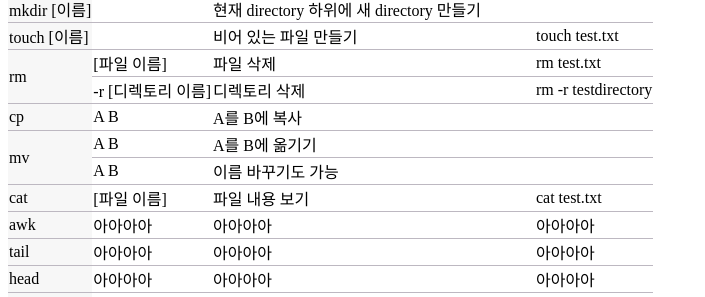
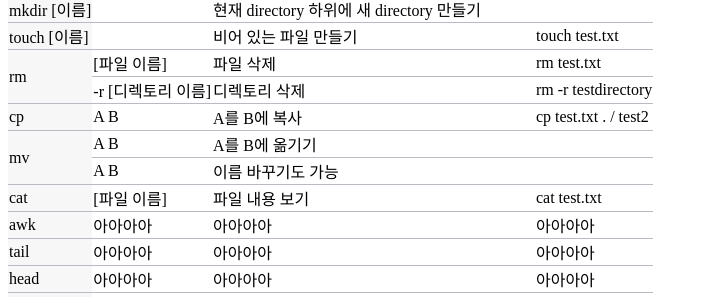
Before and after one commit to finddme/finddme.github.io, a Jekyll site: the page built from _posts/2022-01-12-Linux.md, in a window 1280 px wide. Shown: the part 217-514 px from the top of the page, without its empty margins (0-705 px from the left). Built offline with Jekyll 4.4.1, drawn with Linux system fonts in a browser that asks for light colours.

Commit message:
Update 2022-01-12-Linux.md

```diff
--- a/_posts/2022-01-12-Linux.md
+++ b/_posts/2022-01-12-Linux.md
@@ -54,7 +54,7 @@ tag: Linux
        <tr><td class="line3" rowspan="1">touch [이름]</td><td class="line"> </td><td class="line">비어 있는 파일 만들기</td><td class="line">touch test.txt</td></tr>
        <tr><td class="line3" rowspan="2">rm</td><td class="line">[파일 이름]</td><td class="line">파일 삭제</td><td class="line">rm test.txt</td></tr>
        <tr><td class="line">-r [디렉토리 이름]</td><td class="line">디렉토리 삭제</td><td class="line">rm -r testdirectory</td></tr>
-       <tr><td class="line3" rowspan="1">cp</td><td class="line">A B</td><td class="line">A를 B에 복사</td><td class="line"> </td></tr>
+       <tr><td class="line3" rowspan="1">cp</td><td class="line">A B</td><td class="line">A를 B에 복사</td><td class="line">cp test.txt . &#47; test2 </td></tr>
        <tr><td class="line3" rowspan="2">mv</td><td class="line">A B</td><td class="line">A를 B에 옮기기</td><td class="line"> </td></tr>
        <tr><td class="line">A B</td><td class="line">이름 바꾸기도 가능</td><td class="line"> </td></tr>
        <tr><td class="line3" rowspan="1">cat</td><td class="line">[파일 이름]</td><td class="line">파일 내용 보기</td><td class="line">cat test.txt</td></tr>
```
